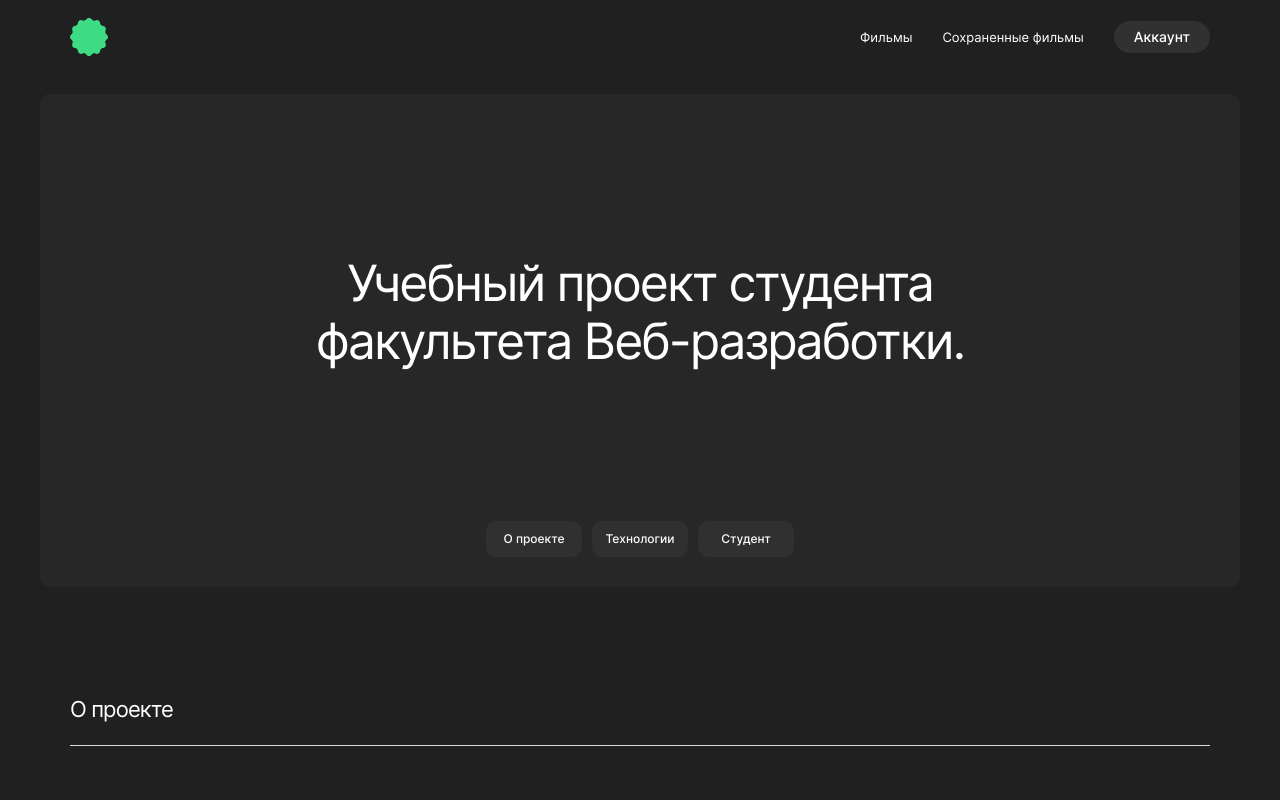
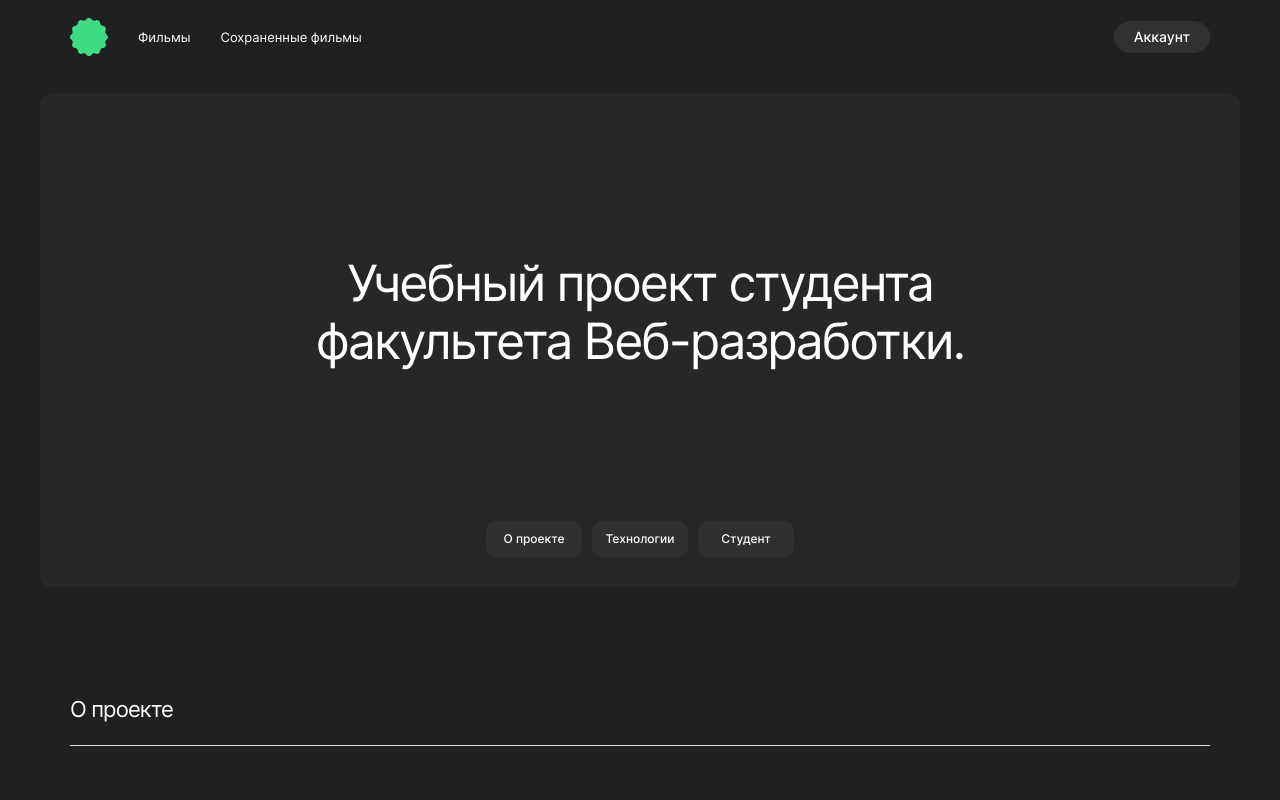
Before and after one commit to TatyanaDudchenko/movies-explorer-frontend, a React (Create React App) app: page / in a window 1280 px wide. Shown: the top 800 px of the page. Built offline with nearby package versions, Linux system fonts and the light colour scheme.

Commit message:
feat: доработать компоненты навигации

```diff
--- a/src/components/Header/Header.css
+++ b/src/components/Header/Header.css
@@ -6,7 +6,6 @@
     margin: 0 auto;
     min-height: 74px;
     display: flex;
-    justify-content: space-between;
     align-items: center;
     padding-left: 70px;
     padding-right: 70px;
--- a/src/components/Navigation/Navigation.css
+++ b/src/components/Navigation/Navigation.css
@@ -22,6 +22,8 @@
     color: #000;
     font-weight: 500;
     font-size: 12px;
+    display: flex;
+    align-items: center;
 }
 
 .header__navbar_item-account {
@@ -41,8 +43,11 @@
     font-size: 13px;
 }
 
+.header__navbar-container {
+    width: 100%;
+}
+
 .header__navbar {
-    width: 100%;
     display: flex;
     align-items: baseline;
 }
--- a/src/components/Navigation/Navigation.js
+++ b/src/components/Navigation/Navigation.js
@@ -1,31 +1,31 @@
 import './Navigation.css';
-import { useLocation } from 'react-router-dom';
+import { useLocation, NavLink } from 'react-router-dom';
 
 function Navigation({ isAuth }) {
 
     let location = useLocation();
 
     return (
-        <div>
+        <div className='header__navbar-container'>
             {!isAuth &&
                 <nav className='header__navbar header__navbar_justify-content_end'>
-                    <button className='header__navbar_item header__navbar_item-register'>Регистрация</button>
-                    <button className='header__navbar_item header__navbar_item-login'>Войти</button>
+                    <NavLink to='/signup' className='header__navbar_item header__navbar_item-register'>Регистрация</NavLink>
+                    <NavLink to='/signin' className='header__navbar_item header__navbar_item-login'>Войти</NavLink>
                 </nav>
             }
             {isAuth &&
                 <nav className='header__navbar header__navbar_justify-content_space-between'>
                     <div className='header__navbar_item-group'>
-                        <button
+                        <NavLink to='/movies'
                             className={`header__navbar_item header__navbar_item-movies
                             ${location.pathname.includes('/movies') && 'header__navbar_item_current'}`}>
                             Фильмы
-                        </button>
-                        <button
+                        </NavLink>
+                        <NavLink to='/saved-movies'
                             className={`header__navbar_item header__navbar_item-movies
                             ${location.pathname.includes('/saved-movies') && 'header__navbar_item_current'}`}>
                             Сохраненные фильмы
-                        </button>
+                        </NavLink>
                     </div>
 
                     <button className='header__navbar_item header__navbar_item-account'>Аккаунт</button>
```
